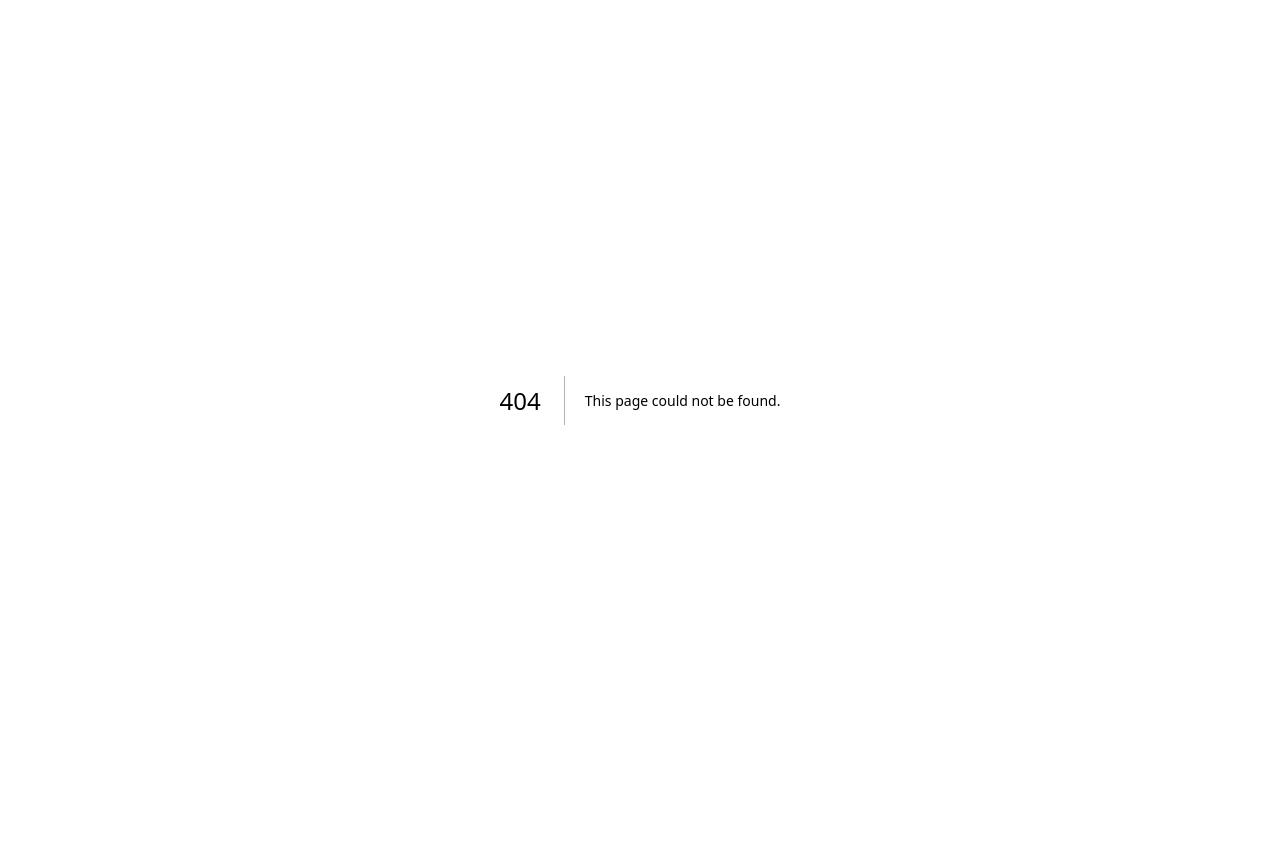
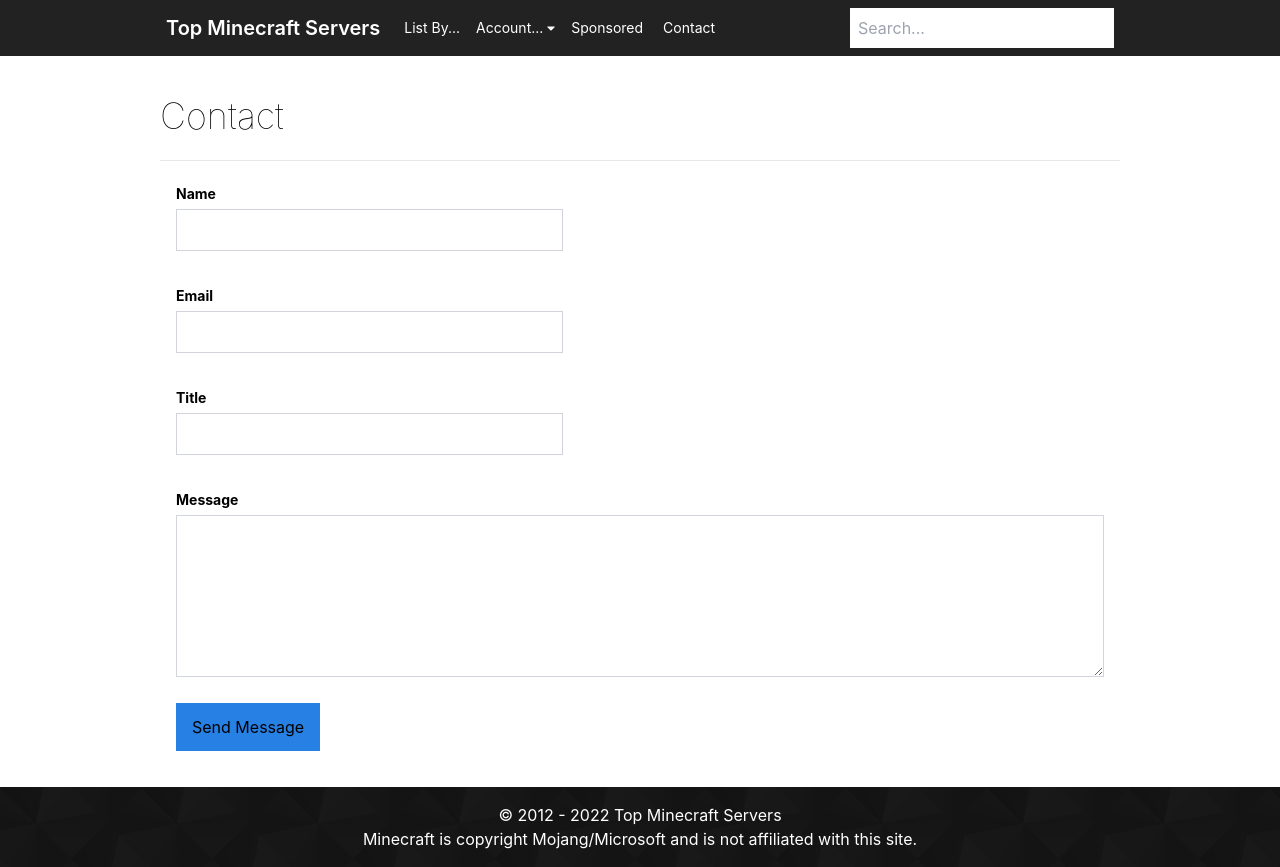
Before and after one commit to masterqasim/mine-craft-servers, a Next.js app: page /contact in a window 1280 px wide. Before the commit this address had no page. Before the commit the page ends 800 px from the top, so only its background shows below. Built offline with nearby package versions, Linux system fonts and the light colour scheme.

Commit message:
create contact page

```diff
--- a/components/header.js
+++ b/components/header.js
@@ -1,7 +1,8 @@
 import Link from "next/link";
-import React from "react";
+import React, { useState } from "react";
 
 const Header = () => {
+  const [showNav, setShowNav] = useState(false);
   return (
     <div className="bg-[#222222] p-2">
       <nav class="flex items-center justify-between md:w-9/12 w-11/12 mx-auto flex-wrap">
@@ -11,7 +12,10 @@
           </span>
         </div>
         <div class="block lg:hidden">
-          <button class="flex items-center px-3 py-2 border rounded text-teal-200 border-teal-400 hover:text-white hover:border-white">
+          <button
+            onClick={() => setShowNav(!showNav)}
+            class="flex items-center px-3 py-2 border rounded text-teal-200 border-teal-400 hover:text-white hover:border-white"
+          >
             <svg
               class="fill-current h-3 w-3"
               viewBox="0 0 20 20"
@@ -22,7 +26,11 @@
             </svg>
           </button>
         </div>
-        <div class="w-full block flex-grow lg:flex lg:items-center lg:w-auto">
+        <div
+          className={`w-full block flex-grow ${
+            !showNav && " hidden"
+          } lg:flex lg:items-center lg:w-auto`}
+        >
           <div class="text-sm lg:flex-grow">
             <a
               href="#responsive-header"
@@ -78,16 +86,16 @@
 
             <a
               href="#responsive-header"
-              class="block mt-4 lg:inline-block lg:mt-0 text-white"
+              class="block mt-4 lg:inline-block lg:mt-0 text-white mr-5"
             >
               Sponsored
             </a>
-            <a
-              href="#responsive-header"
-              class="block mt-4 lg:inline-block lg:mt-0 text-white ml-4"
+            <Link
+              href="./contact"
+              class="block mt-4 lg:inline-block lg:mt-0 text-white"
             >
               Contact
-            </a>
+            </Link>
           </div>
           <div>
             <input type="text" placeholder="Search..." className="p-2 m-0" />
--- /dev/null
+++ b/pages/contact.js
@@ -0,0 +1,50 @@
+import React, { useRef, useState } from "react";
+import Layout from "../components/layout";
+
+const Contact = () => {
+  return (
+    <Layout>
+      <div className=" md:w-9/12 w-11/12 mx-auto mb-5">
+        <h1 className="text-black text-4xl mt-10 font-thin mb-6">Contact</h1>
+        <hr />
+        <div className=" mt-1 text-black px-4 py-4">
+          <div>
+            <label className="text-black font-bold text-sm">Name</label>
+            <br />
+            <input
+              type="text"
+              className="p-2 sm:w-5/12 w-full border-[0.7px] border-gray-300 mt-1"
+            />
+          </div>
+          <div className="mt-8">
+            <label className="text-black font-bold text-sm">Email</label>
+            <br />
+            <input
+              type="text"
+              className="p-2 sm:w-5/12 w-full border-[0.7px] border-gray-300 mt-1"
+            />
+          </div>
+          <div className="mt-8">
+            <label className="text-black font-bold text-sm">Title</label>
+            <br />
+            <input
+              type="text"
+              className="p-2 sm:w-5/12 w-full border-[0.7px] border-gray-300 mt-1"
+            />
+          </div>
+          <div className="mt-8">
+            <label className="text-black font-bold text-sm">Message</label>
+            <br />
+            <textarea
+              type="text"
+              rows={6}
+              className="p-2 w-full border-[0.7px] border-gray-300 mt-1"
+            />
+          </div>
+          <button className="px-4 py-3 bg-[#2780E3] mt-5">Send Message</button>
+        </div>
+      </div>
+    </Layout>
+  );
+};
+export default Contact;
```
